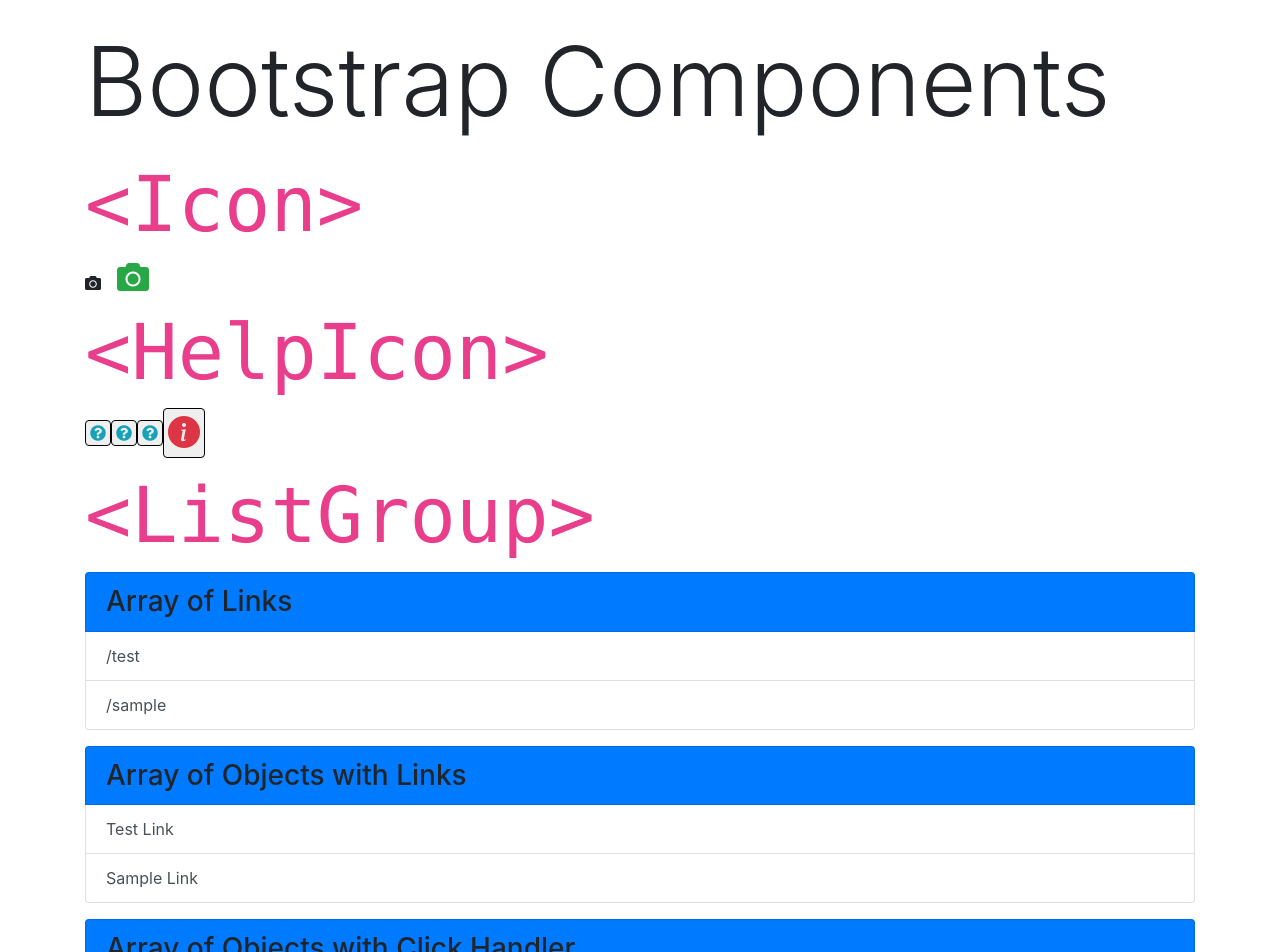
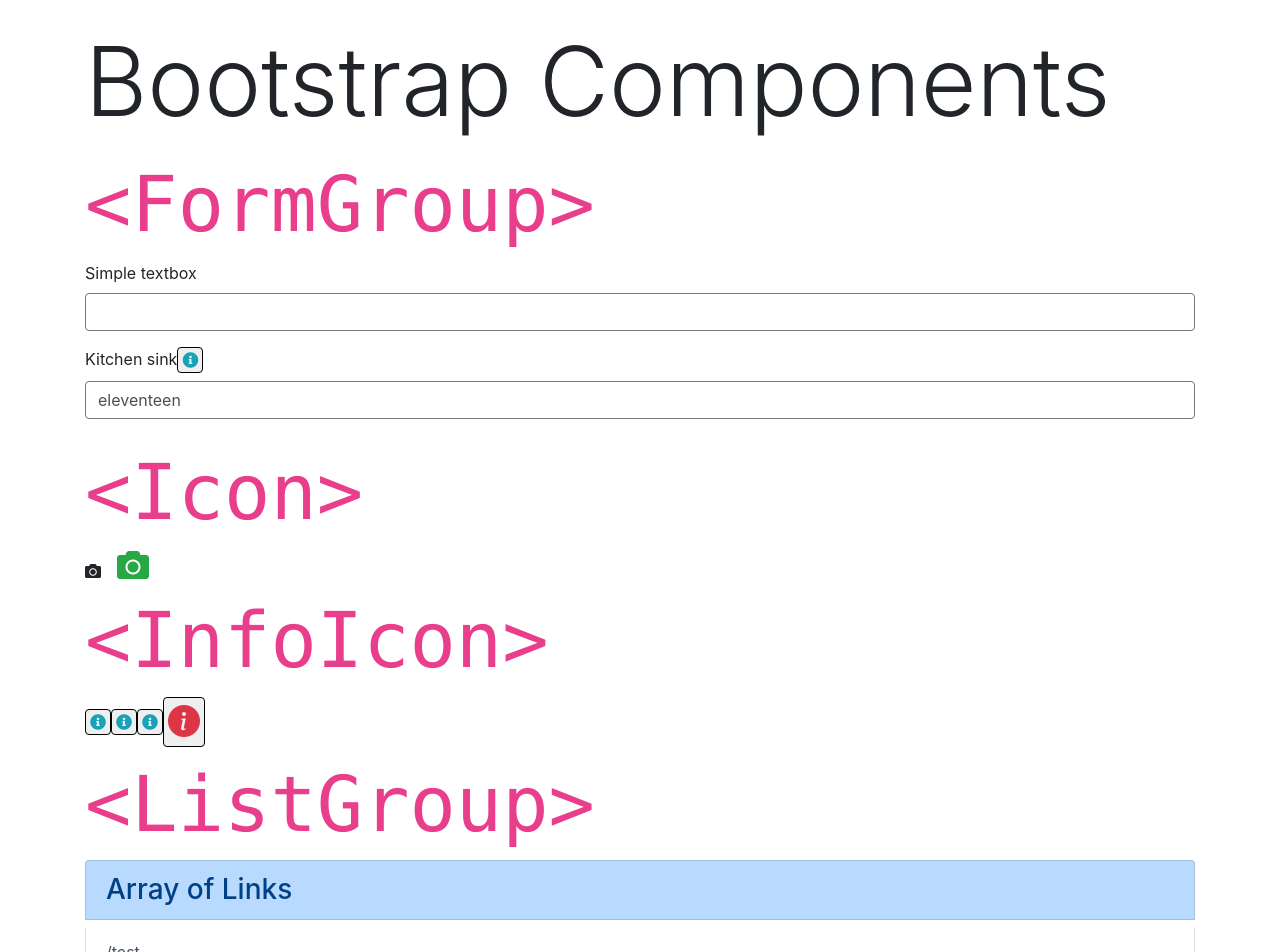
Before and after one commit to LegendaryMediaTV/LMTV-Bootstrap, a Gatsby app: page / in a window 1280 px wide. Shown: the top 952 px of the page. Built offline with nearby package versions, Linux system fonts and the light colour scheme.

Commit message:
FormGroup/Spinner, HelpIcon=>InfoIcon, attributes - added FormGroup and Spinner components - renamed HelpIcon to InfoIcon - added Bootstrap React attributes (sometimes with defaults) - fixed <Icon> alt attribute - updated README Preparation section, consistency, and changes above

```diff
--- a/app.js
+++ b/app.js
@@ -1,3 +1,5 @@
-export {default as HelpIcon} from './src/components/HelpIcon';
+export {default as FormGroup} from './src/components/FormGroup';
 export {default as Icon} from './src/components/Icon';
+export {default as InfoIcon} from './src/components/InfoIcon';
 export {default as ListGroup} from './src/components/ListGroup';
+export {default as Spinner} from './src/components/Spinner';
--- a/package.json
+++ b/package.json
@@ -1,6 +1,6 @@
 {
   "name": "@legendarymediatv/bootstrap",
-  "version": "2.0.1",
+  "version": "2.1.0",
   "description": "additional Bootstrap-based React components for extending functionality to react-bootstrap and gatsby",
   "keywords": [
     "Bootstrap",
--- /dev/null
+++ b/src/components/FormGroup.js
@@ -0,0 +1,48 @@
+// dependencies
+import React from 'react';
+
+// components
+import Form from 'react-bootstrap/Form';
+import InfoIcon from './InfoIcon';
+
+const FormGroup = (props) => {
+    return (
+        <Form.Group
+            ref={props.ref}
+            as={props.as}
+            controlId={props.controlId}
+            className={props.className}
+            style={props.style}
+        >
+            <Form.Label
+                ref={props.labelRef}
+                as={props.labelAs}
+                column={props.column}
+                htmlFor={props.htmlFor}
+                srOnly={props.srOnly}
+                labelClassName={props.className}
+                labelStyle={props.style}
+            >
+                {props.title}
+                {
+                    props.info
+                    ? <InfoIcon
+                        alt={props.infoAlt}
+                        iconClassName={props.iconClassName}
+                        iconStyle={props.iconStyle}
+                        name={props.infoName}
+                        title={props.infoTitle ? props.infoTitle : props.title}
+                        titleAs={props.infoTitleAs}
+                        variant={props.infoVariant}
+                        className={props.infoClassName}
+                        style={props.infoStyle}
+                    >{props.info}</InfoIcon>
+                    : null
+                }
+            </Form.Label>
+            {props.children}
+        </Form.Group>
+    );
+}
+
+export default FormGroup;
--- a/src/components/Icon.js
+++ b/src/components/Icon.js
@@ -11,7 +11,7 @@ const Icon = (props) => {
 
     // ensure alt text
     let alt;
-    if ('alt' in props)
+    if (props.alt != null)
         alt = props.alt;
     else
         alt = props.name.replace('-alt', '').replace(/^(fa[a-z]? )?fa-/, '').replace(/-/g, ' ');
--- a/src/components/HelpIcon.css
+++ b/src/components/InfoIcon.css
@@ -1,4 +1,4 @@
-.btn.HelpIcon {
+.btn.InfoIcon {
     box-shadow: none !important;
     cursor: help !important;
     padding: 0 0.25rem;
--- a/src/components/HelpIcon.js
+++ b/src/components/InfoIcon.js
@@ -10,17 +10,17 @@ import Popover from 'react-bootstrap/Popover';
 import Icon from './Icon';
 
 // styling
-import './HelpIcon.css';
+import './InfoIcon.css';
 
-const HelpIcon = (props) => {
+const InfoIcon = (props) => {
     // determine class name
-    let className = 'HelpIcon';
+    let className = 'InfoIcon';
     if (props.className)
         className += ` ${props.className}`;
 
     const popover = (
         <Popover>
-            { props.title ? <Popover.Title as="h3">{props.title}</Popover.Title> : null }
+            { props.title ? <Popover.Title as={ props.titleAs ? props.titleAs : 'h3' }>{props.title}</Popover.Title> : null }
             { props.children ? <Popover.Content>{props.children}</Popover.Content> : null }
         </Popover>
     );
@@ -33,9 +33,9 @@ const HelpIcon = (props) => {
                 style={props.style}
             >
                 <Icon
-                    name={!('name' in props) ? 'fas fa-question-circle' : props.name}
-                    alt={!('alt' in props) ? 'info' : props.alt}
-                    variant={!('variant' in props) ? 'info' : props.variant}
+                    name={ props.name ? props.name : 'fas fa-info-circle' }
+                    alt={props.alt}
+                    variant={ props.variant != null ? props.variant : 'info' }
                     className={props.iconClassName}
                     style={props.iconStyle}
                 />
@@ -44,4 +44,4 @@ const HelpIcon = (props) => {
     );
 }
 
-export default HelpIcon;
+export default InfoIcon;
--- a/src/components/ListGroup.js
+++ b/src/components/ListGroup.js
@@ -13,13 +13,31 @@ const ListGroup = (props) => {
     else
         items = [];
 
-    let displayField = props.displayField ? props.displayField : 'title';
-    let urlField = props.urlField ? props.urlField : 'url';
-    let keyField = props.keyField ? props.keyField : 'id';
+    const displayField = props.displayField ? props.displayField : 'title';
+    const urlField = props.urlField ? props.urlField : 'url';
+    const keyField = props.keyField ? props.keyField : 'id';
 
     return (
-        <BSListGroup className={props.className} style={props.style}>
-            { props.title ? <BSListGroup.Item className={`bg-${props.variant ? props.variant : 'primary'}`}><h3 className="mb-0">{props.title}</h3></BSListGroup.Item> : null }
+        <BSListGroup
+            activeKey={props.activeKey}
+            as={props.as}
+            defaultActiveKey={props.defaultActiveKey}
+            horizontal={props.horizontal}
+            onSelect={props.onSelect}
+            variant={props.variant}
+            className={props.className}
+            style={props.style}
+        >
+            {
+                props.title
+                ? <BSListGroup.Item
+                    as={props.titleAs ? props.titleAs : 'h3' }
+                    variant={props.titleVariant ? props.titleVariant : 'primary' }
+                    className={props.titleClassName}
+                    style={props.titleStyle}
+                >{props.title}</BSListGroup.Item>
+                : null
+            }
             {items.map((item, index) => (
                 <>
                     {
--- /dev/null
+++ b/src/components/Spinner.js
@@ -0,0 +1,23 @@
+// dependencies
+import React from 'react';
+
+// components
+import Spinner from 'react-bootstrap/Spinner';
+
+const FormGroup = (props) => {
+    return (
+        <Spinner
+            animation={props.animation ? props.animation : 'border'}
+            as={props.as}
+            role={props.role ? props.role : 'status'}
+            size={props.size}
+            variant={props.variant}
+            className={props.className}
+            style={props.style}
+        >
+            <span className="sr-only">Loading...</span>
+        </Spinner>
+);
+}
+
+export default FormGroup;
--- a/src/pages/index.js
+++ b/src/pages/index.js
@@ -1,13 +1,18 @@
 // dependencies
 import React from 'react';
 
-// page layout template
+// components
+import Form from 'react-bootstrap/Form';
+
+// custom components
 import Layout from '../components/Layout';
 
 // LegendaryMediaTV components
-import { HelpIcon } from '../../app.js';
+import { FormGroup } from '../../app.js';
+import { InfoIcon } from '../../app.js';
 import { Icon } from '../../app.js';
 import { ListGroup } from '../../app.js';
+import { Spinner } from '../../app.js';
 
 function sampleHandler(itemSelected) {
     alert(JSON.stringify(itemSelected, null, 4));
@@ -32,6 +37,24 @@ const Home = () => {
     return (
         <Layout title="Bootstrap Components">
 
+            <h2 className="display-2"><code>&lt;FormGroup&gt;</code></h2>
+
+            <FormGroup title="Simple textbox">
+                <Form.Control name="sample" />
+            </FormGroup>
+
+            <FormGroup
+                title="Kitchen sink"
+                info={<p>Things, <i>stuff</i>, <b>content</b>!</p>}
+            >
+                <Form.Control
+                    name="sample"
+                    maxLength="80"
+                    value="eleventeen"
+                />
+            </FormGroup>
+
+
             <h2 className="display-2"><code>&lt;Icon&gt;</code></h2>
 
             <Icon
@@ -46,21 +69,22 @@ const Home = () => {
                 style={{ fontSize: '2rem' }}
             />
 
-            <h2 className="display-2"><code>&lt;HelpIcon&gt;</code></h2>
 
-            <HelpIcon title="Help Title">Help Content</HelpIcon>
+            <h2 className="display-2"><code>&lt;InfoIcon&gt;</code></h2>
 
-            <HelpIcon title="Title Only"></HelpIcon>
+            <InfoIcon title="Info Title">Info Content</InfoIcon>
 
-            <HelpIcon>Content Only</HelpIcon>
+            <InfoIcon title="Title Only"></InfoIcon>
 
-            <HelpIcon
-                title="Help Title"
+            <InfoIcon>Content Only</InfoIcon>
+
+            <InfoIcon
+                title={<>JSX <i>Title</i></>}
                 name="bi bi-info-circle-fill"
                 alt="help me!"
                 variant="danger"
                 iconStyle={{ fontSize: '2rem' }}
-            >Things, <i>stuff</i>, <b>content</b>!</HelpIcon>
+            >Things, <i>stuff</i>, <b>content</b>!</InfoIcon>
 
 
             <h2 className="display-2"><code>&lt;ListGroup&gt;</code></h2>
@@ -75,9 +99,20 @@ const Home = () => {
 
             <ListGroup
                 title="Array of Objects with Click Handler"
+                titleVariant="success"
                 items={objectArray}
                 click={sampleHandler}
                 className="mt-3"
+            />
+
+
+            <h2 className="display-2"><code>&lt;Spinner&gt;</code></h2>
+
+            <Spinner />
+
+            <Spinner
+                animation="grow"
+                variant="success"
             />
 
         </Layout>
```
Also changed, not shown: 1 other file (tests, documents, lock files or other folders).
